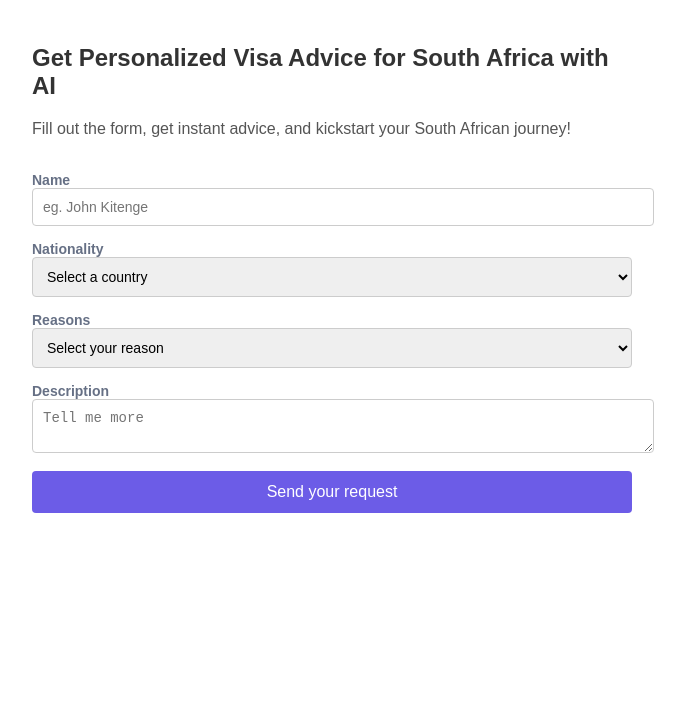
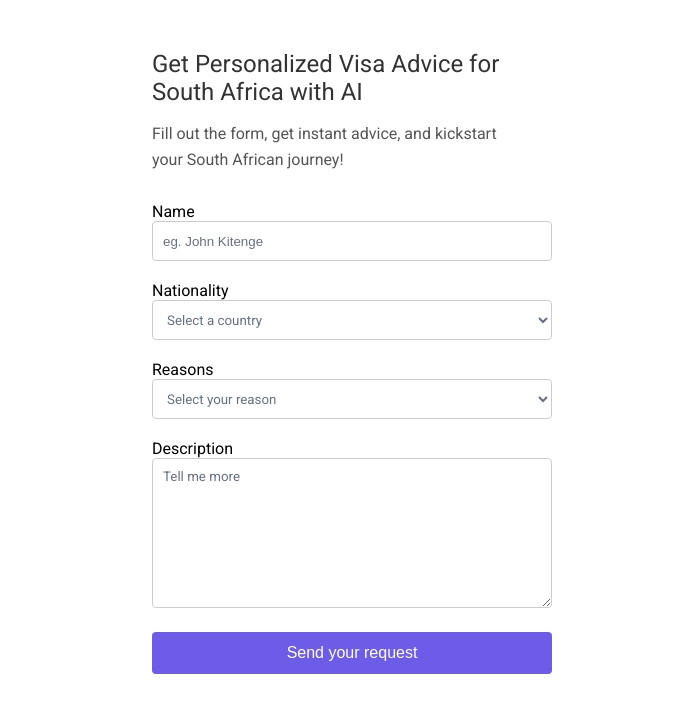
Before and after one commit to mfukechristian/frontend-samigration, a React (Vite) app: page / in a window 1280 px wide. Shown: the top 712 px of the page, without its empty margins (308-993 px from the left). Built offline with nearby package versions, Linux system fonts and the light colour scheme.

Commit message:
add loading  and fix form screen

```diff
--- a/package.json
+++ b/package.json
@@ -13,6 +13,7 @@
     "axios": "^1.7.9",
     "react": "^18.3.1",
     "react-dom": "^18.3.1",
+    "react-loader-spinner": "^6.1.6",
     "react-markdown": "^9.0.3",
     "react-router-dom": "^7.1.1"
   },
--- a/src/App.jsx
+++ b/src/App.jsx
@@ -1,7 +1,6 @@
 import React from "react";
 import { Routes, Route } from "react-router-dom";
 import FormScreen from "./components/FormScreen";
-import LoadingScreen from "./components/LoadingScreen";
 import ResultScreen from "./components/ResultScreen";
 
 function App() {
@@ -9,7 +8,6 @@ function App() {
     <div className="app">
       <Routes>
         <Route path="/" element={<FormScreen />} />
-        <Route path="/loading" element={<LoadingScreen />} />
         <Route path="/result" element={<ResultScreen />} />
       </Routes>
     </div>
--- a/src/components/FormScreen.jsx
+++ b/src/components/FormScreen.jsx
@@ -2,6 +2,7 @@
 import React, { useState } from "react";
 import { useNavigate } from "react-router-dom";
 import axios from "axios";
+import { ColorRing } from "react-loader-spinner";
 import "../styles/FormScreen.css";
 
 function FormScreen() {
@@ -46,6 +47,7 @@ function FormScreen() {
     return (
       <div className="loading-screen">
         <p>Loading .....</p>
+        <div className="spinner"></div>
       </div>
     );
   }
--- a/src/components/LoadingScreen.jsx
+++ /dev/null
@@ -1,13 +0,0 @@
-// components/LoadingScreen.jsx
-import React from "react";
-import "../styles/LoadingScreen.css";
-
-function LoadingScreen() {
-  return (
-    <div className="loading-screen">
-      <p>Loading.....</p>
-    </div>
-  );
-}
-
-export default LoadingScreen;
--- a/src/index.css
+++ b/src/index.css
@@ -1,6 +1,56 @@
 @import url("https://fonts.googleapis.com/css2?family=Roboto:ital,wght@0,100..900;1,100..900&display=swap");
+
+* {
+  margin: 0;
+  padding: 0;
+  box-sizing: border-box;
+}
+
 body {
   font-family: "Roboto", sans-serif;
   font-weight: 400;
   color: #667085;
 }
+
+input {
+  height: 40px;
+  width: 400px;
+  padding: 10px;
+  border: 1px solid #ccc;
+  border-radius: 4px;
+}
+
+textarea {
+  width: 400px;
+  height: 150px;
+  font-family: "Roboto", sans-serif;
+  padding: 10px;
+  border: 1px solid #ccc;
+  border-radius: 4px;
+  resize: vertical;
+}
+
+select {
+  width: 400px;
+  height: 40px;
+  padding: 10px;
+  font-family: "Roboto", sans-serif;
+  font-weight: 400;
+  color: #667085;
+}
+
+input::placeholder,
+textarea::placeholder {
+  color: #667085;
+}
+
+button {
+  background-color: #6c5ce7;
+  font-weight: 400;
+  width: 400px;
+  color: #fff;
+  border: none;
+  padding: 12px;
+  cursor: pointer;
+  border-radius: 4px;
+}
--- a/src/styles/FormScreen.css
+++ b/src/styles/FormScreen.css
@@ -1,50 +1,35 @@
 .form-screen {
-  max-width: 600px;
-  margin: 0 auto;
+  width: 400px;
+  margin: 30px auto;
   padding: 20px;
   text-align: left;
-  font-family: Arial, sans-serif;
 }
 
 h1 {
-  font-size: 24px;
+  font-weight: 400;
   margin-bottom: 10px;
+  width: 350px;
 }
 
 p {
-  font-size: 16px;
-  color: #555;
   margin-bottom: 20px;
 }
 
 form {
   display: flex;
   flex-direction: column;
-  gap: 15px;
+  gap: 20px;
 }
 
 label {
-  font-weight: bold;
-  font-size: 14px;
+  font-weight: 400;
+  color: black;
 }
 
-input,
-select,
-textarea {
-  width: 100%;
-  padding: 10px;
-  font-size: 14px;
+select {
+  width: 400px;
+  background-color: #fff;
   border: 1px solid #ccc;
-  border-radius: 4px;
-}
-
-button {
-  background-color: #6c5ce7;
-  color: #fff;
-  border: none;
-  padding: 12px;
-  font-size: 16px;
-  cursor: pointer;
   border-radius: 4px;
 }
 
@@ -64,3 +49,30 @@ button:disabled {
   font-size: 14px;
   margin-top: 10px;
 }
+
+.loading-screen {
+  display: flex;
+  flex-direction: column;
+  justify-content: center;
+  align-items: center;
+  height: 100vh;
+  text-align: center;
+}
+
+.spinner {
+  width: 50px; /* Set the size of the spinner */
+  height: 50px;
+  border: 5px solid #e0e0e0; /* Light gray border */
+  border-top: 5px solid #6c5ce7; /* The spinning part color */
+  border-radius: 50%; /* Make it a circle */
+  animation: spin 1s linear infinite;
+}
+
+@keyframes spin {
+  0% {
+    transform: rotate(0deg);
+  }
+  100% {
+    transform: rotate(360deg);
+  }
+}
--- a/src/styles/LoadingScreen.css
+++ /dev/null
@@ -1,9 +0,0 @@
-.loading-screen {
-  display: flex;
-  justify-content: center;
-  align-items: center;
-  height: 100vh;
-  font-family: Arial, sans-serif;
-  font-size: 20px;
-  color: #555;
-}
```
Also changed, not shown: 1 other file (tests, documents, lock files or other folders).
